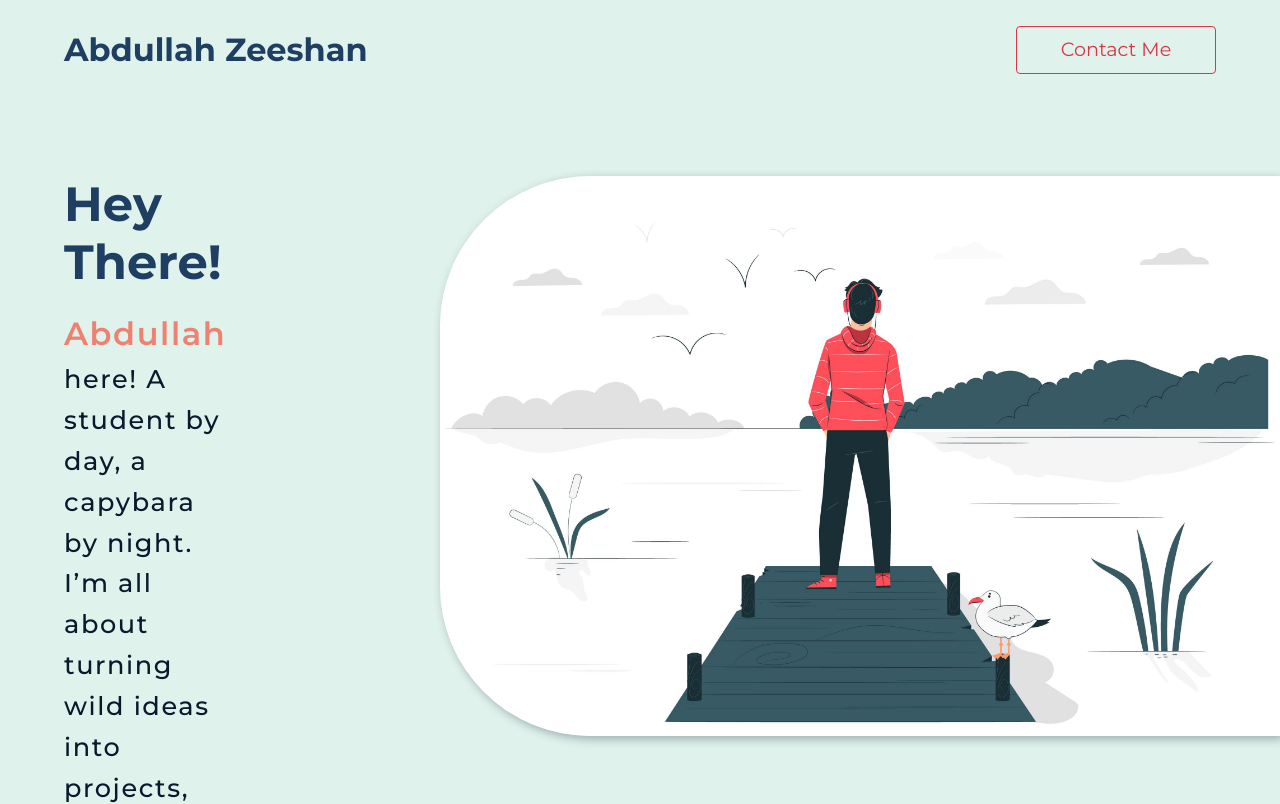
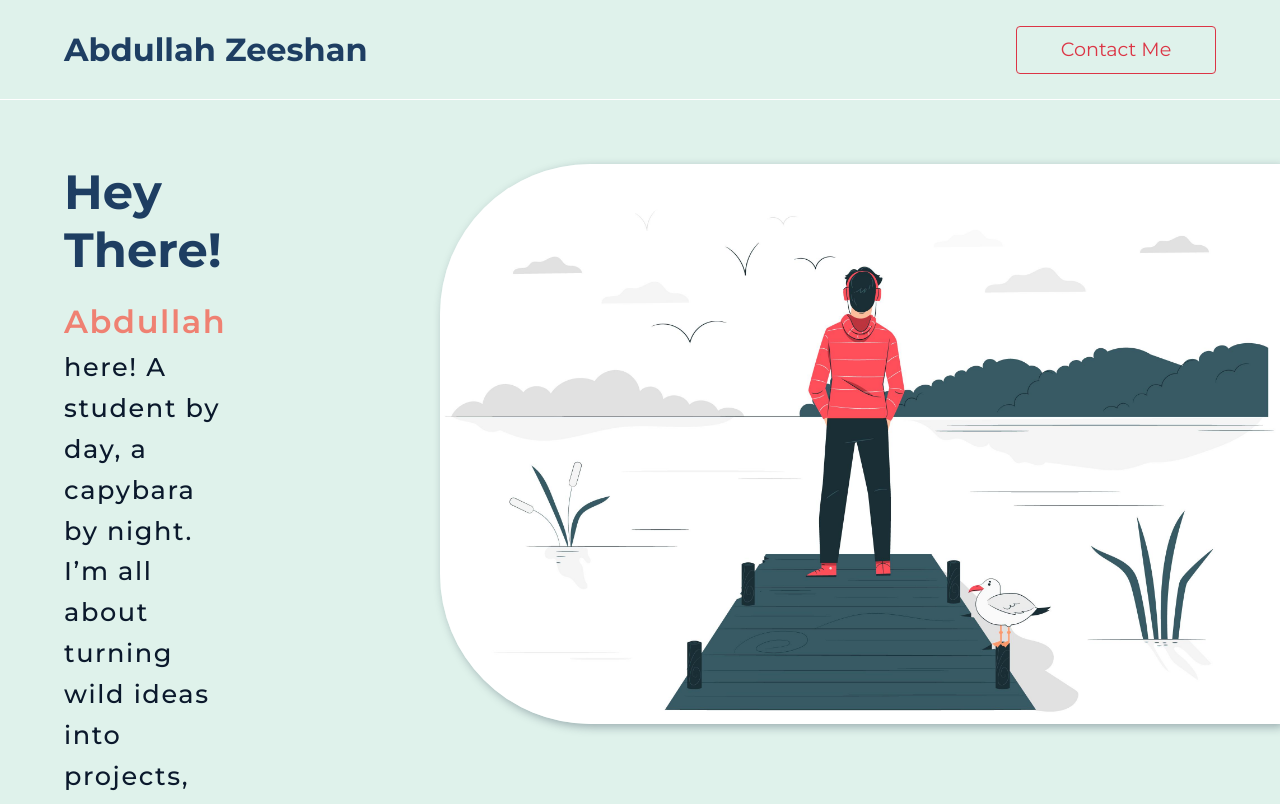
Before and after one commit to abdzees/Personal-Website, a plain HTML site: page index.html in a window 1280 px wide. Shown: the top 804 px of the page. Drawn offline with nearby package versions, Linux system fonts and the light colour scheme.

Commit message:
fixed the navbar to the screen

```diff
--- a/css/index.css
+++ b/css/index.css
@@ -7,7 +7,6 @@
     font-size: 2rem;
     text-decoration: none;
     transition: transform 0.3s ease, color 0.3s ease;
-    /* Adjusts zoom speed and smooth color transition */
 }
 
 .brand:hover {
@@ -15,15 +14,25 @@
     color: #ef8172;
     transform: scale(1.05);
     text-decoration: none;
-    /* Ensures underline doesn’t appear on hover */
 
 }
 
 .header {
+    position: fixed;
+    top: 0;
+    left: 0;
+    width: 100%;
+    padding: 2% 5% 2% 5%;
+    z-index: 1000;
     background-color: #DFF2EB;
     display: flex;
-    padding: 2% 5% 3% 5%;
 }
+
+/* Adjust the content below the header so it doesn't overlap */
+.info {
+    margin-top: 100px;
+}
+
 
 .header button {
     margin-left: auto;
--- a/index.html
+++ b/index.html
@@ -29,7 +29,7 @@
 
     <section id="header">
         <div class="header">
-            <a class="brand" href="">Abdullah Zeeshan</a>
+            <a class="brand" href="#header">Abdullah Zeeshan</a>
             <button type="button" class="btn btn-outline-danger">Contact Me</button>
         </div>
 
@@ -92,7 +92,6 @@
 
 
     <!-- Footer -->
-
     <footer id="footer">
         <a href="https://twitter.com/abdzees" <i class="fa-brands fa-twitter sm-icons"></i></a>
         <a href="https://www.facebook.com/wantmetoslamdunkyourfacekiddoo/" <i
```
